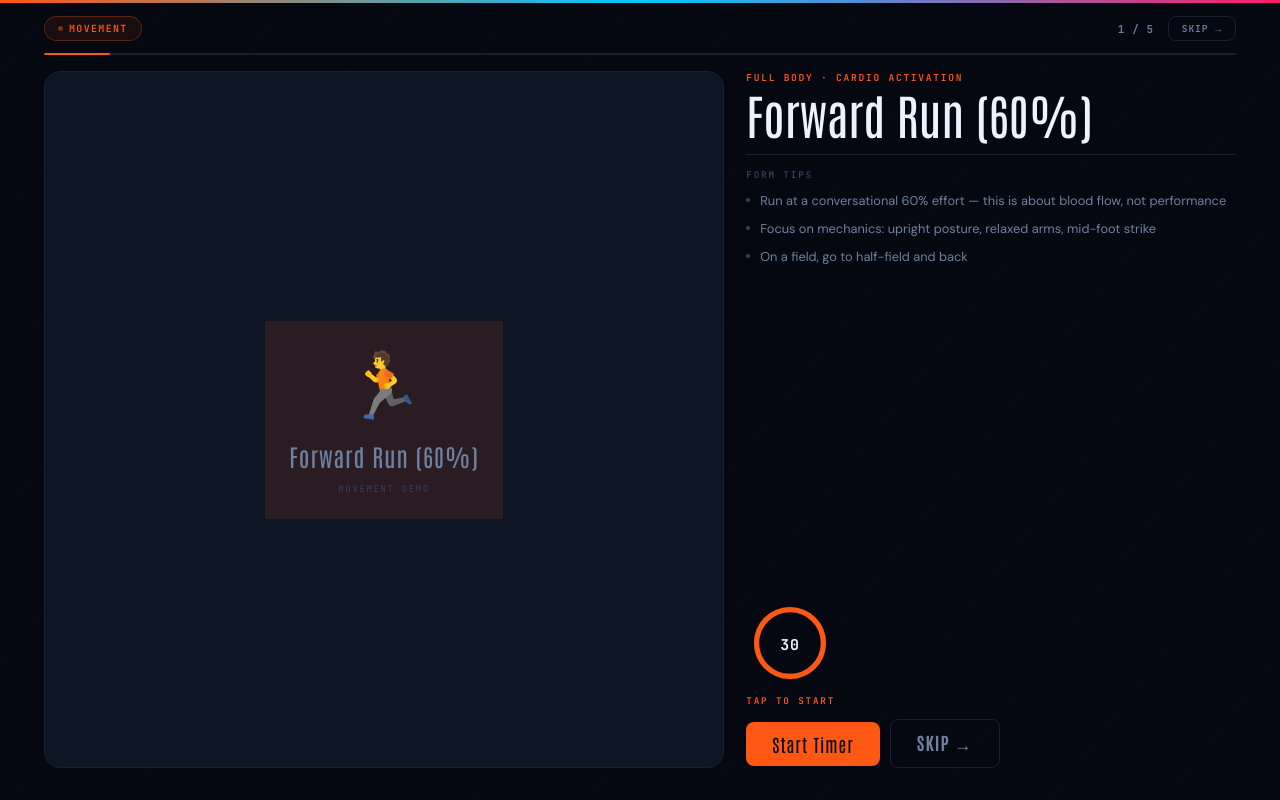
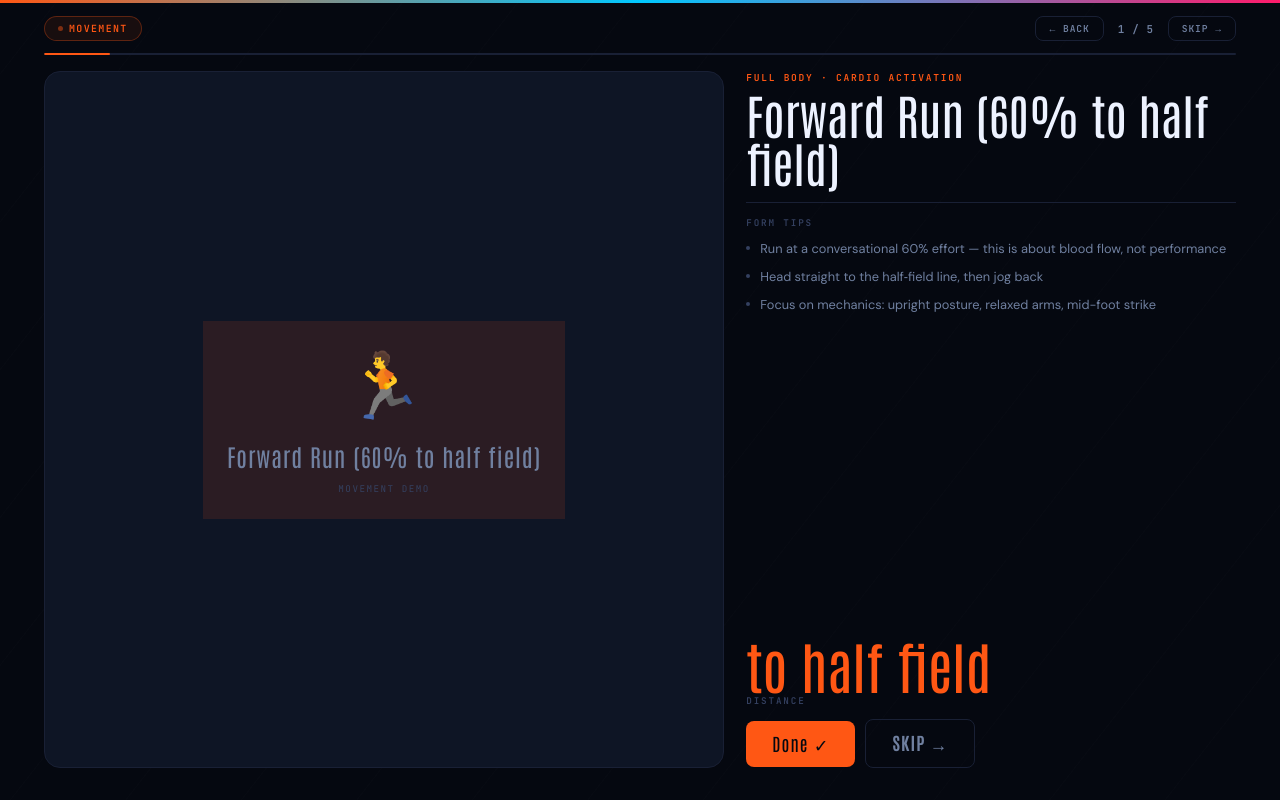
Before and after one commit to alecscharff/warmup, a plain HTML site: page index.html in a window 1280 px wide. Both pictures are taken after a click on the button "Start Warm-Up". Drawn offline with Linux system fonts and the light colour scheme.

```diff
--- a/index.html
+++ b/index.html
@@ -236,7 +236,8 @@
   letter-spacing: 0.06em;
 }
 
-.btn-skip-inline {
+.btn-skip-inline,
+.btn-back-inline {
   background: none;
   border: 1px solid var(--border);
   color: var(--muted2);
@@ -250,7 +251,8 @@
   cursor: pointer;
   transition: all 0.14s;
 }
-.btn-skip-inline:hover { border-color: var(--muted2); color: var(--text); }
+.btn-skip-inline:hover,
+.btn-back-inline:hover { border-color: var(--muted2); color: var(--text); }
 
 .progress-track {
   height: 2px;
@@ -288,7 +290,8 @@
   min-height: 0;
 }
 
-.gif-area img {
+.gif-area img,
+.gif-area iframe {
   width: 100%;
   height: 100%;
   object-fit: contain;
@@ -766,6 +769,7 @@
       <span id="phaseLabel">MOVEMENT</span>
     </div>
     <div class="top-right">
+      <button class="btn-ghost btn-back-inline" onclick="prevExercise()">← Back</button>
       <span class="progress-text" id="progressText">1 / 5</span>
       <button class="btn-skip-inline" onclick="skipExercise()">Skip →</button>
     </div>
@@ -859,57 +863,72 @@
   // ── PART 1: Movement Activation ────────────────────────────
   { phaseId: 1, exercises: [
     {
-      name: "Forward Run (60%)",
+      name: "Forward Run (60% to half field)",
       gif: "",
       targets: "Full Body · Cardio Activation",
-      type: "timer", duration: 30, rest: 5,
+      type: "reps",
+      reps: "to half field",
+      sublabel: "distance",
+      rest: 5,
       tips: [
         "Run at a conversational 60% effort — this is about blood flow, not performance",
-        "Focus on mechanics: upright posture, relaxed arms, mid-foot strike",
-        "On a field, go to half-field and back"
+        "Head straight to the half‑field line, then jog back",
+        "Focus on mechanics: upright posture, relaxed arms, mid-foot strike"
       ]
     },
     {
-      name: "Backward Run",
+      name: "Backward Run (half field)",
       gif: "",
       targets: "Calves · Glutes · Coordination",
-      type: "timer", duration: 30, rest: 5,
+      type: "reps",
+      reps: "to half field",
+      sublabel: "distance",
+      rest: 5,
       tips: [
         "Take large, deliberate strides — push back with each step",
         "Keep your chest up; glance over one shoulder to navigate",
-        "Feel your calves and glutes light up — this is intentional posterior chain work"
+        "Cover half the field before turning around"
       ]
     },
     {
-      name: "Backward Skip",
+      name: "Backward Skip (40 yards)",
       gif: "",
       targets: "Hip Flexors · Coordination · Rhythm",
-      type: "timer", duration: 30, rest: 5,
+      type: "reps",
+      reps: "40 yards",
+      sublabel: "distance",
+      rest: 5,
       tips: [
         "Rhythm matters more than speed — find a comfortable tempo going backward",
         "Drive knees up slightly with each skip",
-        "Use your arms for balance; let them swing naturally"
+        "In the original routine this is done for about 40 yards"
       ]
     },
     {
-      name: "Casual Skip",
+      name: "Casual Skip (half field)",
       gif: "",
       targets: "Hip Flexors · Rhythm · Relaxation",
-      type: "timer", duration: 30, rest: 5,
+      type: "reps",
+      reps: "to half field",
+      sublabel: "distance",
+      rest: 5,
       tips: [
         "A true casual skip — loose, rhythmic, and easy",
-        "Cover ground with each skip; don't rush",
+        "Cover the half-field distance with each skip; don't rush",
         "This is active recovery — let the warmup settle into your body"
       ]
     },
     {
-      name: "Low Defensive Shuffle",
+      name: "Low Defensive Shuffle (half field)",
       gif: "",
       targets: "Glutes · Hip Abductors · Lateral Movement",
-      type: "timer", duration: 30, rest: 10,
+      type: "reps",
+      reps: "to half field",
+      sublabel: "distance",
+      rest: 10,
       tips: [
         "Get into a low defensive stance: knees bent, hips back, chest up",
-        "Shuffle laterally, changing direction every 4 steps",
+        "Shuffle laterally to the half‑field line, changing direction every 4 steps",
         "Keep feet from crossing — quick, controlled lateral steps"
       ]
     },
@@ -919,7 +938,8 @@
   { phaseId: 2, exercises: [
     {
       name: "Lunge and Reach",
-      gif: "https://images.ctfassets.net/6ilvqec50fal/1nXwzRgW4ZeQ6E5KaQcqLh/2af9be36d4c7d1c8ecd162eb8d850006/Rad_reverse_lunges.gif",
+      video: "https://www.youtube.com/embed/3h1Q8Nm_Izs",
+      gif: "https://images.contentstack.io/v3/assets/blt45c082eaf9747747/blt4534283cebcb84fc/5f92a2336c73a0751fc784a2/FL_1_Blog-Header-Pics_1232-x-630_V2_lungeandreach.jpg?format=pjpg&auto=webp&quality=76&width=1232",
       targets: "Hip Flexors · T-Spine · Shoulders",
       type: "reps", reps: "6 each side", rest: 5,
       tips: [
@@ -930,7 +950,8 @@
     },
     {
       name: "High Knee Hugs",
-      gif: "https://images.ctfassets.net/6ilvqec50fal/59xk5cwZL30GccWCrYZhKH/0750544e2f629e4668b729a6ec3d9188/High_Knees.gif",
+      video: "https://www.youtube.com/embed/Re1haQf-j3o",
+      gif: "https://media1.popsugar-assets.com/files/thumbor/ER8JnAmYMtH8P8syWooCSS150mc/fit-in/2048xorig/filters:format_auto-!!-:strip_icc-!!-/2021/01/08/922/n/1922729/48f6b65a1c5a91f4_2c84e89353d79cb9_EXAMPLE.Knee-Hugs/i/Warmup-Exercise-1-Standing-Knee-Hug.gif",
       targets: "Glutes · Hip Rotators · Balance",
       type: "reps", reps: "8 each side", rest: 5,
       tips: [
@@ -941,6 +962,7 @@
     },
     {
       name: "Figure-4 Hugs",
+      video: "https://www.youtube.com/embed/qOoeym_Xu0s",
       gif: "",
       targets: "Piriformis · IT Band · Hip External Rotators",
       type: "reps", reps: "8 each side", rest: 5,
@@ -952,6 +974,7 @@
     },
     {
       name: "Drinking Bird",
+      video: "https://www.youtube.com/embed/ppwcnnOIizg",
       gif: "https://images.ctfassets.net/6ilvqec50fal/5793oZlBbtl5h2lDFravsH/27cc09caed8e2312c0e5adaa72acded7/single_leg_deadlift.gif",
       targets: "Hamstrings · Glutes · Proprioception",
       type: "reps", reps: "8 each side", rest: 5,
@@ -963,6 +986,7 @@
     },
     {
       name: "Walking Quad Stretch",
+      video: "https://www.youtube.com/embed/05TNLo-d2i0",
       gif: "",
       targets: "Quads · Hip Flexors · Balance",
       type: "reps", reps: "10 each side", rest: 5,
@@ -974,6 +998,7 @@
     },
     {
       name: "Side-Side-Middle Lunge",
+      video: "https://www.youtube.com/embed/jJslMqcz_XQ",
       gif: "",
       targets: "Adductors · Quads · Hip Mobility",
       type: "reps", reps: "6 each direction", rest: 5,
@@ -985,6 +1010,7 @@
     },
     {
       name: "T-Spine Rotation",
+      video: "https://www.youtube.com/embed/xi48S_aB_FA",
       gif: "",
       targets: "Thoracic Spine · Shoulders · Rotators",
       type: "reps", reps: "5 each side", rest: 5,
@@ -996,6 +1022,7 @@
     },
     {
       name: "Penguin Walk",
+      video: "https://www.youtube.com/embed/cJvms057Rg4",
       gif: "",
       targets: "Hip Internal Rotators · Ankle Stability",
       type: "timer", duration: 30, rest: 10,
@@ -1011,6 +1038,7 @@
   { phaseId: 3, exercises: [
     {
       name: "Cycle Kicks",
+      video: "https://www.youtube.com/embed/kpiIju-hlCQ",
       gif: "",
       targets: "Hip Flexors · Glutes · Explosive Power",
       type: "timer", duration: 20, rest: 15,
@@ -1022,6 +1050,7 @@
     },
     {
       name: "Lateral High Knee Skip",
+      video: "https://www.youtube.com/embed/0f5vlORVS-A",
       gif: "",
       targets: "Hip Flexors · Lateral Agility · Coordination",
       type: "timer", duration: 20, rest: 15,
@@ -1033,6 +1062,7 @@
     },
     {
       name: "Lateral Skips",
+      video: "https://www.youtube.com/embed/pQ9ioYNQc7w",
       gif: "",
       targets: "Calf Power · Lateral Movement · Coordination",
       type: "timer", duration: 20, rest: 15,
@@ -1044,6 +1074,7 @@
     },
     {
       name: "Falling Leaf",
+      video: "https://www.youtube.com/embed/rKW48yWXBpo",
       gif: "",
       targets: "Coordination · Hip Rotation · Full Body",
       type: "timer", duration: 20, rest: 15,
@@ -1055,6 +1086,7 @@
     },
     {
       name: "Leprechaun Skips",
+      video: "https://www.youtube.com/embed/JGv2VwqFXS8",
       gif: "",
       targets: "Single-Leg Drive · Calf Power · Rhythm",
       type: "timer", duration: 20, rest: 0,
@@ -1162,9 +1194,12 @@
   fill.className     = `progress-fill ${cls}`;
   fill.style.width   = ((state.flatIndex + 1) / flatList.length * 100) + '%';
 
-  // GIF
+  // media (video/gif)
   const gifContent = document.getElementById('gifContent');
-  if (ex.gif) {
+  if (ex.video) {
+    // embed youtube video
+    gifContent.innerHTML = `<iframe src="${ex.video}?rel=0&modestbranding=1" frameborder="0" allow="accelerometer; autoplay; clipboard-write; encrypted-media; gyroscope; picture-in-picture" allowfullscreen></iframe>`;
+  } else if (ex.gif) {
     const esc = ex.name.replace(/'/g, "\\'");
     gifContent.innerHTML = `<img src="${ex.gif}" alt="${ex.name}" onerror="onGifError(this,'${esc}','${cls}')">`;
   } else {
@@ -1236,7 +1271,7 @@
     const repText = typeof ex.reps === 'string' ? ex.reps : `${ex.reps} reps`;
     html += `
       <div class="rep-display ${cls}">${repText}</div>
-      <div class="rep-sublabel">reps</div>`;
+      <div class="rep-sublabel">${ex.sublabel || 'reps'}</div>`;
   }
 
   html += `
@@ -1257,6 +1292,15 @@
 function formatTime(s) { return s; }
 
 function toggleTimer() { state.timerRunning ? pauseTimer() : startTimer(); }
+
+// allow user to navigate backward through exercises
+function prevExercise() {
+  clearTimer();
+  if (state.flatIndex > 0) {
+    state.flatIndex--;
+    showExercise();
+  }
+}
 
 function startTimer() {
   state.timerRunning = true;
@@ -1416,6 +1460,9 @@
     else if (active('restScreen'))       skipRest();
     else if (active('transitionScreen')) continueAfterTransition();
   }
+  if (e.code === 'ArrowLeft' || e.code === 'KeyP') {
+    if (active('exerciseScreen')) prevExercise();
+  }
 });
 </script>
 </body>
```
